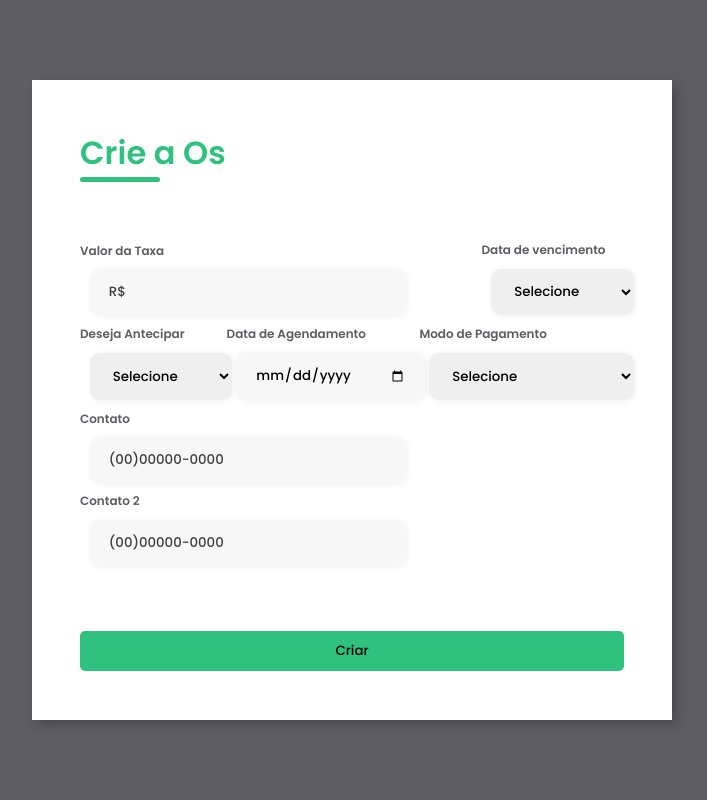
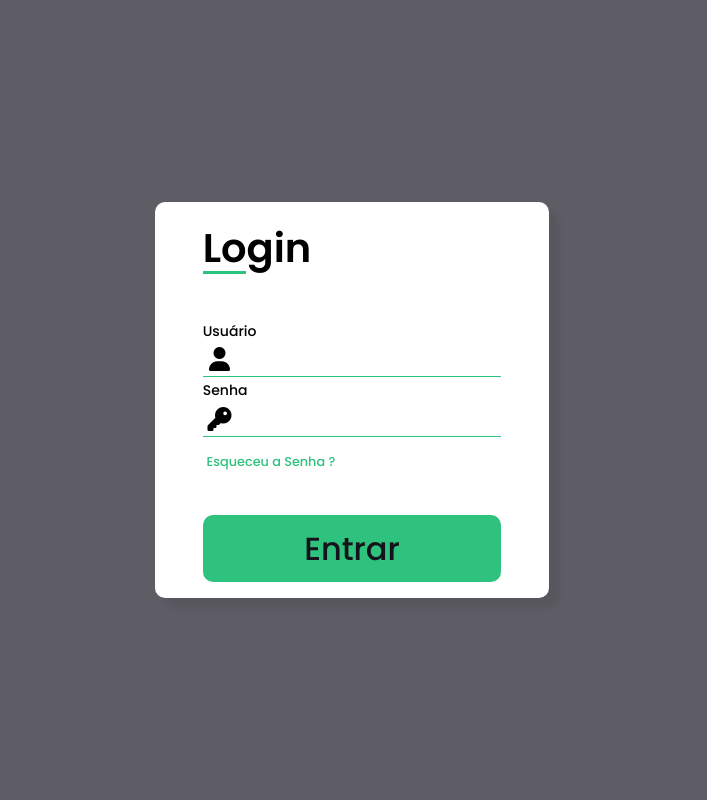
Before and after one commit to VitorVts/Os-Generator, a PHP site: page / in a window 1280 px wide. Shown: the whole page, without its empty margins (288-995 px from the left). Run offline with PHP 8.4, Linux system fonts and the light colour scheme.

Commit message:
Criada a Página de Login com autenticação

```diff
--- a/CSS/Global.css
+++ b/CSS/Global.css
@@ -5,6 +5,7 @@
     --PrimaryButton: #2ec27e ;
     --SecondaryButton: #57e389 ;
     --Accent: #2ec27e ;
+    --White : #fff;
 }
 
 *{
--- /dev/null
+++ b/CSS/Login/login.css
@@ -0,0 +1,116 @@
+
+
+#container{
+    display: flex;
+    align-items: center;
+    justify-content: center;
+    height: 100vh;
+    width: 100%;
+    background-color: var(--Primary);
+}
+
+.login__form{
+    background-color: var(--White);
+    display: flex;
+    flex-direction: column;
+    padding:1em 3em;
+    border-radius: 10px;
+    border: none;
+    gap:2.5em;
+    height: fit-content;
+    font-family: 'Poppins',sans-serif;
+    box-shadow: 10px 10px 6px #0001;
+}
+
+.login__form .form__header{
+    display: flex;
+    align-items: center;
+    justify-content: space-between;
+}
+
+.login__form .form__header h1{
+    font-size: 40px;
+    position: relative;
+    color: black;
+
+}
+
+.login__form .form__header h1::before{
+    position: absolute;
+    content: '';
+    width: 40%;
+    background-color: var(--Accent);
+    height: 3px;
+    bottom: 4px;
+}
+
+.login__form .input__box input{
+    display: flex;
+    align-items: center;
+    justify-content: center;
+    flex-direction: column;
+    gap: 1.5em;
+    float: right;
+}
+.login__form .input__box label{
+font-size: 14px;
+
+}
+
+.login__form .input__field{
+display: flex;
+align-items: center;
+justify-content:center ;
+gap:15px;
+cursor:text;
+border-bottom: 1px solid var(--Accent);
+}
+.login__form .input__field i{
+    font-size: 1.5em;
+    padding:0.2em;
+}
+.login__form .input__field input{
+    border: none;
+    background-color: transparent;
+    width: 250px;
+    font-size: 1em;
+    padding: 0px 5px;
+
+}
+
+
+
+
+
+
+.login__form .input__field input:focus{
+    outline: none;
+}
+
+.forgot__password {
+
+    font-size: 0.8em;
+    padding:0.3em;
+    margin-top: 1em;
+    color: var(--Accent);
+}
+.forgot__password a{
+    text-decoration: none;
+    color: var(--Accent);
+}
+
+
+
+.container #login__button{
+    border:none;
+    border-radius: 10px;
+    color: var(--Secondary);
+    background-color: var(--PrimaryButton);
+    width: 100%;
+    padding:0.3em ;
+    font-size: 2em;
+}
+
+.container #login__button:hover{
+opacity: 90%;
+}
--- a/CSS/index/Index.css
+++ b/CSS/index/Index.css
@@ -74,15 +135,20 @@ body{
     justify-content: space-between;
     width: 100%;
     padding: 1rem 0rem;
+
 }
 
-
+.option a {
+    text-decoration: none;
+    color: black;
+}
 
 
 .input__box{
     display: flex;
     flex-direction: column;
     margin-bottom: 1.1 rem;
+    width: 10rem;
 
 }
 
@@ -94,6 +160,10 @@ body{
     border-radius: 10px;
     box-shadow: 1px 1px 6px #0001;
 
+}
+
+.input__box select{
+    cursor: pointer;
 }
 
 .input__box input,select:hover{
@@ -123,14 +193,54 @@ background-color: var(--Accent);
 padding: 0.62rem;
 border-radius: 5px;
 cursor: pointer;
+font-weight: bold;
+font-size: 2em;
 }
+
+
+
 
 .criar__button button:hover{
    background-color: var(--Accent);
    opacity: 80%;
     }
 
-@media screen and (max-width:1330px) {
+
+
+.logout__button{
+    display: flex;
+    position: absolute;
+    width: 100%;
+    align-items: end;
+    justify-content:end;
+    margin-top: -90vh;
+    margin-right: 5em;
+    position: absolute;
+}
+
+.logout__button button{
+    background-color: var(--Accent);
+    border:none;
+    background-color: var(--Accent);
+    padding: .3rem;
+    width: 10rem;
+    border-radius: 5px;
+    cursor: pointer;
+    font-weight: bolder;
+    font-size: 1.5em;
+}
+
+.logout__button a{
+    text-decoration: none;
+    color: black;
+}
+.logout__button button:hover{
+opacity: 80%;
+}
+
+
+
+@media screen and (max-width:1550px) {
     .form__img{
         display: none;
     }
--- a/index.html
+++ b/adesao.php
@@ -1,3 +1,9 @@
+<?php
+
+    include('protect.php');
+
+?>
+
 <!DOCTYPE html>
 <html lang="PT-BR">
 <head>
@@ -10,23 +16,53 @@
     <link rel="preconnect" href="https://fonts.gstatic.com" crossorigin>
     <link href="https://fonts.googleapis.com/css2?family=Poppins:wght@100;500;600&display=swap" rel="stylesheet">
 
-    <title>Document</title>
+    <title>OS Generator</title>
 </head>
 
 
 <body>
+
     <div class="container__form">
 
         <div class="form__img">
             <img src="Img/undraw_contract_re_ves9.svg" >
         </div>
+
         <div class="form">
             <form action="#">
+
             <div class="form__header">
                 <div class="form__title">
                     <h1>Crie a Os</h1>
+                </div>
+                <div class="select__menu">
+                    <div class="select__btn">
+
+                        <a class="btn__text">Selecione a OS</a>
+
+                    </div>
+                    <ul class="options">
+                        <li class="option">
+                            <a href="adesao.php" class="option__text">Adesão</a>
+
+                        </li>
+                        <li class="option">
+                            <a href="#" class="option__text">Reparo</a>
+                        </li>
+                        <li class="option">
+                            <a href="#" class="option__text">Cancelamento</a>
+                        </li>
+                        <li class="option">
+                            <a href="#" class="option__text">Mudança de Endereço</a>
+                        </li>
+                    </ul>
 
                 </div>
+
+                <header>
+
+    </header>
+
             </div>
                 <div class="input__group">
                     <div class="input__box">
@@ -89,5 +125,11 @@
 
         </div>
     </div>
+    <div class="logout__button">
+        <button type="submit"><a href="logout.php">Logout</a></button>
+        </div>
+
+    <script src="Javascript/Global.js"></script>
+
 </body>
 </html>
--- /dev/null
+++ b/conexao.php
@@ -0,0 +1,13 @@
+<?php
+
+$usuario = 'root';
+$senha = '';
+$database = 'login';
+$host = 'localhost';
+
+$mysqli = new mysqli($host, $usuario, $senha, $database);
+
+if($mysqli->error){
+    die("FALHA AO CONECTAR AO BANCO DE DADOS ". $mysqli->error);
+}
+?>
--- /dev/null
+++ b/index.php
@@ -0,0 +1,94 @@
+<?php
+include('conexao.php');
+if(isset($_POST ['usuario']) || isset($_POST['senha'])){
+    if(strlen($_POST['usuario'])== 0){
+        echo "Preencha Seu Usuario";
+    }else if(strlen($_POST['senha']) == 0) {
+        echo "Preencha Sua Senha";
+    }else{
+
+        $usuario = $mysqli->real_escape_string($_POST['usuario']);
+        $senha = $mysqli->real_escape_string($_POST['senha']);
+
+        $sql_code = "SELECT * FROM usuarios WHERE usuario = '$usuario' AND senha = '$senha'";
+        $sql_query = $mysqli->query($sql_code) or die("Falha na execução do código Sql :" .$mysqli ->error);
+
+        $quantidade = $sql_query->num_rows;
+
+        if($quantidade == 1){
+
+            $usuario = $sql_query->fetch_assoc();
+
+            if(!isset($_SESSION)){
+                session_start();
+            }
+
+            $_SESSION['id'] = $usuario['id'];
+            $_SESSION['usuario'] = $usuario['usuario'];
+
+            header("Location: adesao.php");
+
+        }else{
+            echo "Falha ao Logar! Usuario ou Senha Inválidos ! ";
+        }
+    }
+}
+
+?>
+
+
+<!DOCTYPE html>
+<html lang="pt-br">
+    <head>
+        <meta charset="UTF-8">
+        <meta http-equiv="X-UA-Compatible" content="IE=edge">
+        <meta name="viewport" content="width=device-width, initial-scale=1.0">
+        <link rel="stylesheet" href="https://cdnjs.cloudflare.com/ajax/libs/font-awesome/6.4.0/css/all.min.css"
+            integrity="sha512-iecdLmaskl7CVkqkXNQ/ZH/XLlvWZOJyj7Yy7tcenmpD1ypASozpmT/E0iPtmFIB46ZmdtAc9eNBvH0H/ZpiBw=="
+            crossorigin="anonymous" referrerpolicy="no-referrer" />
+        <link rel="preconnect" href="https://fonts.googleapis.com">
+        <link rel="preconnect" href="https://fonts.gstatic.com" crossorigin>
+        <link href="https://fonts.googleapis.com/css2?family=Poppins:wght@100;500;600&display=swap" rel="stylesheet">
+        <link rel="stylesheet" href="CSS/Login/login.css">
+        <link rel="stylesheet" href="CSS/Global.css">
+        <title>O.s Generator</title>
+    </head>
+<body>
+    <main class="container" id="container">
+        <form  action="" method="POST" class="login__form" id="login__form">
+            <div class="form__header">
+                <h1>Login</h1>
+            </div>
+
+
+
+            <div class="login__inputs">
+                <div class="input__box">
+                    <label for="name">Usuário</label>
+                    <div class="input__field">
+                        <i id="user__icon"class="fa-solid fa-user"></i>
+                        <input type="text" id="name" name="usuario">
+                    </div>
+                    <div class="input__box">
+                        <label>Senha</label>
+                        <div class="input__field">
+                            <i id="password__icon"class="fa-solid fa-key"></i>
+                            <input type="password" id="password" name="senha">
+                        </div>
+                    </div>
+                </div>
+
+                <div class="forgot__password">
+                    <a href="#">
+                        Esqueceu a Senha ?
+                    </a>
+
+                </div>
+            </div>
+            <button id="login__button" type="submit">Entrar</button>
+        </form>
+    </main>
+
+</body>
+    <script src="JAVASCRIPT/login.js"></script>
+</html>
```
Also changed, not shown: other parts of CSS/index/Index.css (+70 -5 lines), Javascript/Global.js (added, +16 -0 lines), logout.php (added, +10 -0 lines), protect.php (added, +12 -0 lines).
